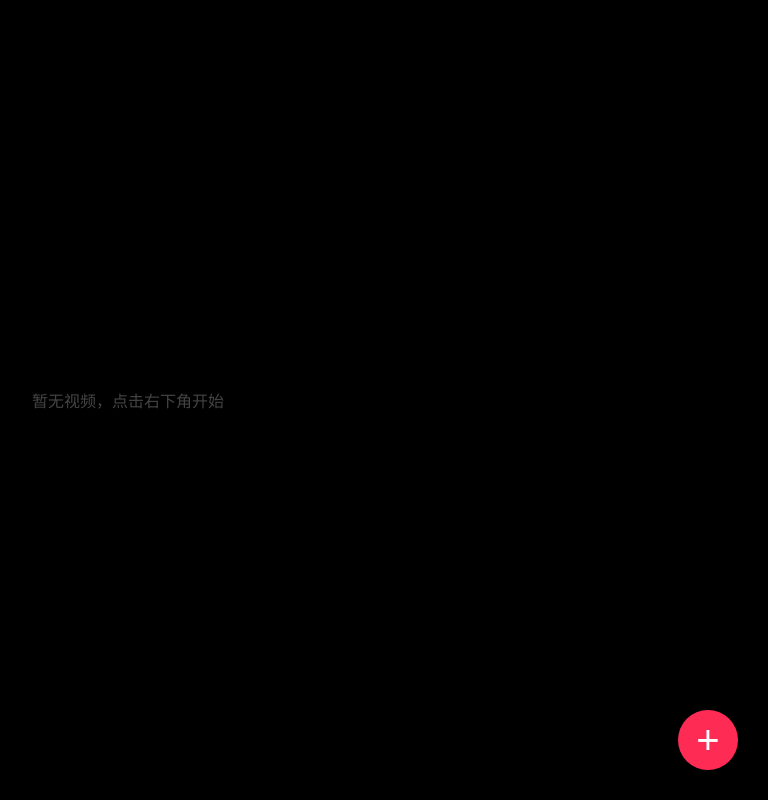
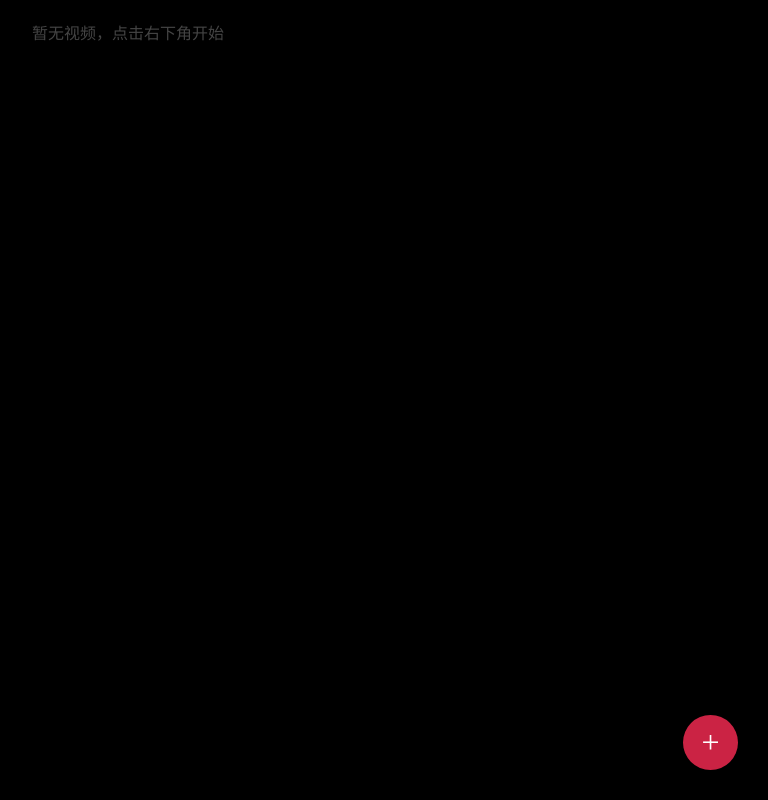
Before and after one commit to wingeherose9145/my-tiktok-app, a website: page index.html in a window 1280 px wide. Shown: the whole page, without its empty margins (512-1280 px from the left). Drawn offline with Linux system fonts and the light colour scheme.

Commit message:
Refine styles for video container and button
Updated styles for video container and add button.

```diff
--- a/style.css
+++ b/style.css
@@ -1,18 +1,19 @@
 * { margin: 0; padding: 0; box-sizing: border-box; }
-body { background-color: #000; overflow: hidden; font-family: sans-serif; }
+body { background-color: #000; overflow: hidden; }
 
 .video-container {
     width: 100vw;
     height: 100vh;
     overflow-y: scroll;
     scroll-snap-type: y mandatory;
+    scrollbar-width: none; /* 隐藏滚动条 */
 }
+.video-container::-webkit-scrollbar { display: none; }
 
 .video-card {
     width: 100%;
     height: 100%;
     scroll-snap-align: start;
-    position: relative;
     background: #000;
     display: flex;
     align-items: center;
@@ -22,41 +23,28 @@ body { background-color: #000; overflow: hidden; font-family: sans-serif; }
 video {
     width: 100%;
     height: 100%;
-    /* 关键：contain 保证视频不被拉伸，显示完整画面 */
-    /* 如果你想要铺满全屏（裁切边角），可以改成 cover */
-    object-fit: contain;
+    object-fit: contain; /* 保证比例，不拉伸 */
 }
 
-#empty-state {
-    color: #666;
-    height: 100%;
-    display: flex;
-    justify-content: center;
-    align-items: center;
-}
-
-/* 悬浮按钮样式 */
 #add-btn {
     position: fixed;
     bottom: 30px;
     right: 30px;
-    width: 60px;
-    height: 60px;
-    background: #fe2c55; /* TikTok红 */
+    width: 55px;
+    height: 55px;
+    background: rgba(254, 44, 85, 0.8);
     border-radius: 50%;
     color: white;
-    font-size: 40px;
+    font-size: 32px;
     display: flex;
     justify-content: center;
     align-items: center;
-    box-shadow: 0 4px 10px rgba(0,0,0,0.5);
     z-index: 999;
+    transition: opacity 0.5s; /* 消失时的淡出效果 */
 }
 
-.info {
-    position: absolute;
-    bottom: 80px;
-    left: 20px;
-    color: white;
-    text-shadow: 1px 1px 2px #000;
+/* 隐藏状态 */
+.hidden {
+    opacity: 0 !important;
+    pointer-events: none;
 }
```
